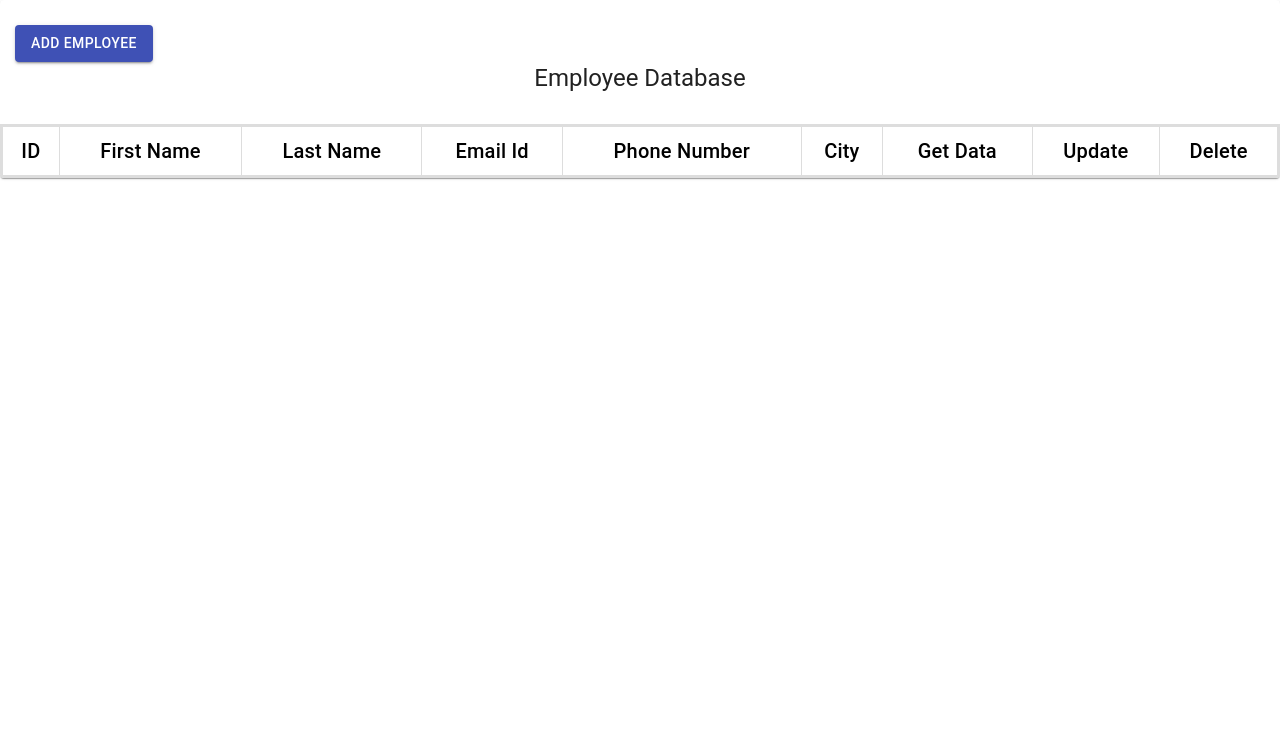
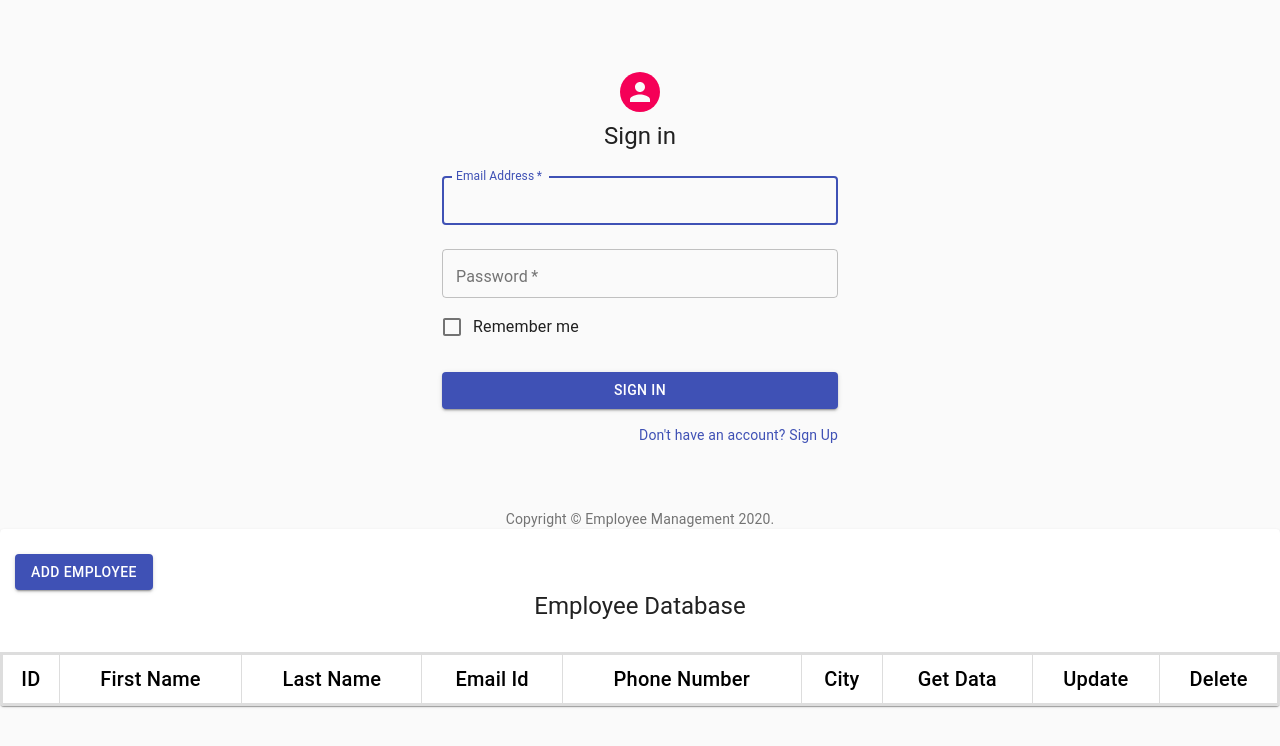
Before and after one commit to DattaDhebe/Employee-Management-Frontend, a React (Create React App) app: page /Home in a window 1280 px wide. Shown: the top 746 px of the page. Built offline with nearby package versions, Linux system fonts and the light colour scheme.

Commit message:
Added : response code to store in console log for using in axios.

```diff
--- a/src/App.js
+++ b/src/App.js
@@ -6,35 +6,26 @@ import SignUp from './Components/SignUp/SignUp';
 import { AddEmployee } from './Components/Dashboard/AddEmployee';
 import { Home } from './Components/Dashboard/Home';
 import { Update } from './Components/Dashboard/Update'
-import axios from 'axios'
-
-const api = axios.create({
-  baseURL: 'http://localhost:3000/'
-})
 
 
 class App extends Component {
 
-  constructor() {
-    super();
-    api.get('/').then(res => {
-      console.log(res.data)
-      this.setState({ courses: res.data })
-    })
+  getUser = (e) => {
+    e.preventDefault();
+    const email = e.target.elements.email.value;
+    const password = e.target.elements.password.value;
+
+    console.log(email);
+    console.log(password);
+
   }
 
-  createCourse = async () => {
-    let res = await api.post('/', {
-      title: "Test",
-      id: 4, author: 'test'
-    })
-    console.log(res)
-  }
   render() {
     return (
       <div>
+        <SignIn getUser={this.getUser} />
       <Router>
-          <Route exact path="/" component={SignIn} />
+
           <Route exact path="/SignUp" component={SignUp} />
           <Route exact path="/Home" component={Home} />
           <Route path="/dashboard/addEmployee" component={AddEmployee} />
--- a/src/Components/login/login.jsx
+++ b/src/Components/login/login.jsx
@@ -48,7 +48,8 @@ const useStyles = makeStyles((theme) => ({
   },
 }));
 
-export default function SignIn() {
+const SignIn = (props) => {
+
   const classes = useStyles();
 
   return (
@@ -61,7 +62,7 @@ export default function SignIn() {
         <Typography component="h1" variant="h5">
           Sign in
         </Typography>
-        <form className={classes.form} noValidate>
+        <form className={classes.form} onSubmit={props.getUser}>
           <TextField
             variant="outlined"
             margin="normal"
@@ -114,4 +115,7 @@ export default function SignIn() {
       </Box>
     </Container>
   );
+
 }
+
+export default SignIn;
```
